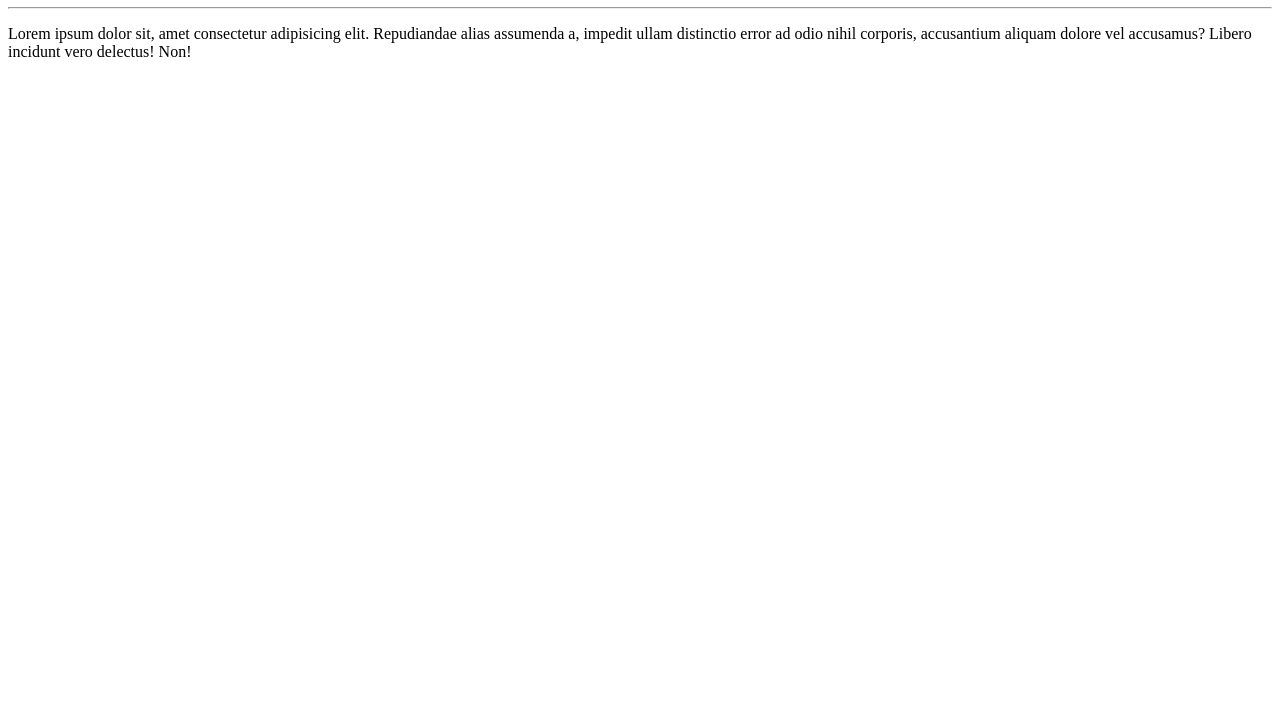
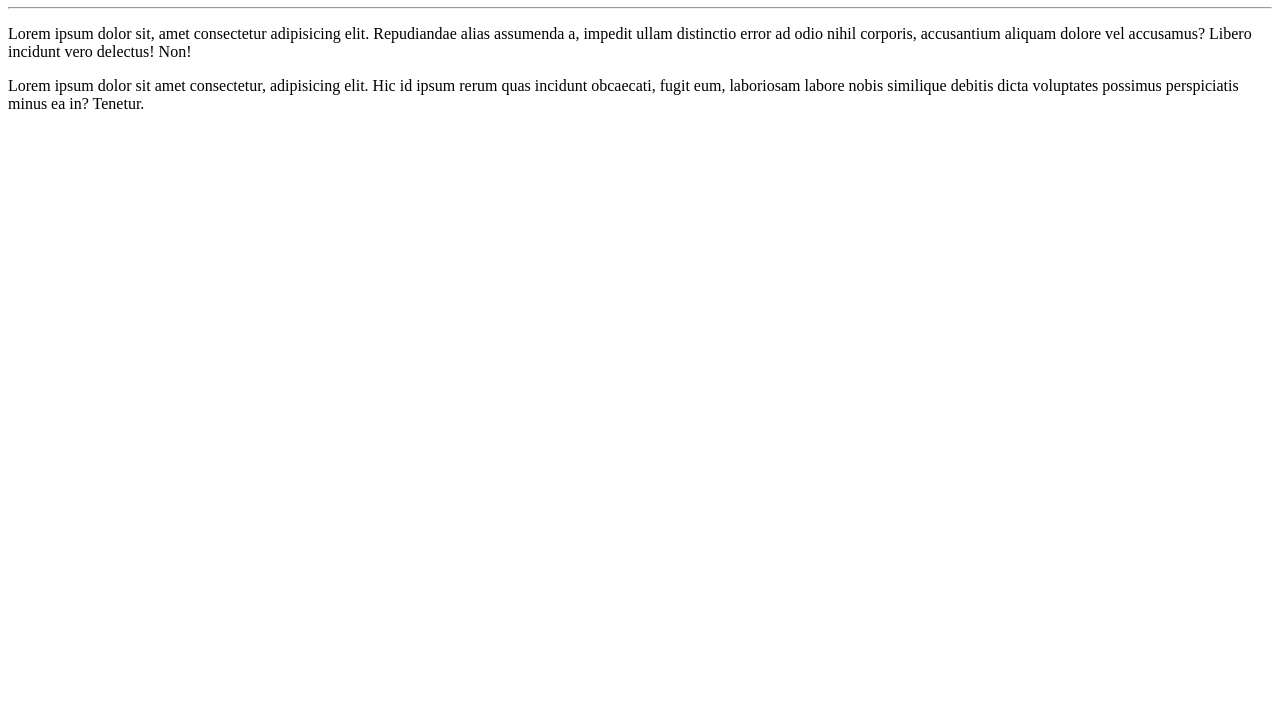
Before and after one commit to amanda-oliv/Hello-World, a plain HTML site: page site-exemplo/index.html in a window 1280 px wide. Shown: the part 73-800 px from the top of the page. Drawn offline with Linux system fonts and the light colour scheme.

Commit message:
adicionado um parágrafo

```diff
--- a/site-exemplo/index.html
+++ b/site-exemplo/index.html
@@ -9,5 +9,6 @@
     <h1>Olá, Mundo!</h1>
     <hr>
     <p>Lorem ipsum dolor sit, amet consectetur adipisicing elit. Repudiandae alias assumenda a, impedit ullam distinctio error ad odio nihil corporis, accusantium aliquam dolore vel accusamus? Libero incidunt vero delectus! Non!</p>
+    <p>Lorem ipsum dolor sit amet consectetur, adipisicing elit. Hic id ipsum rerum quas incidunt obcaecati, fugit eum, laboriosam labore nobis similique debitis dicta voluptates possimus perspiciatis minus ea in? Tenetur.</p>
 </body>
 </html>
```
